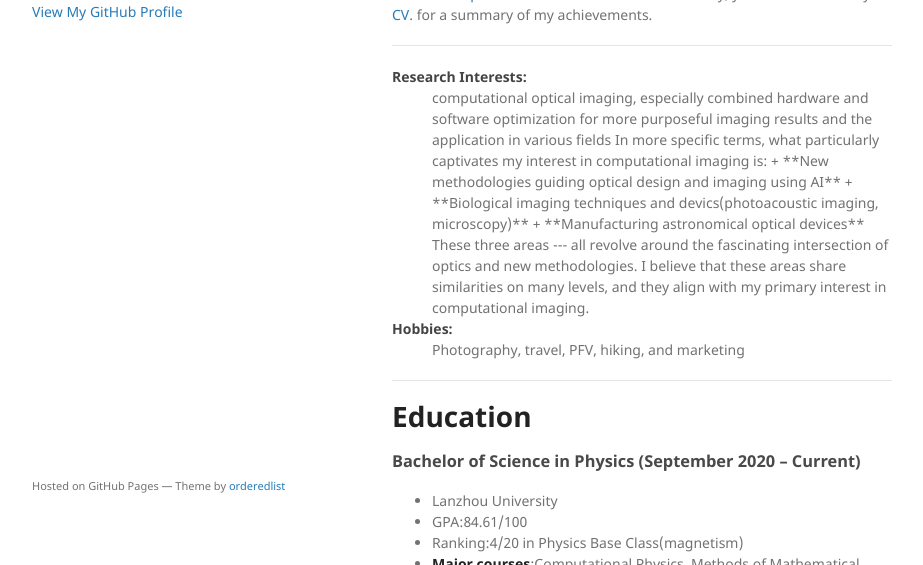
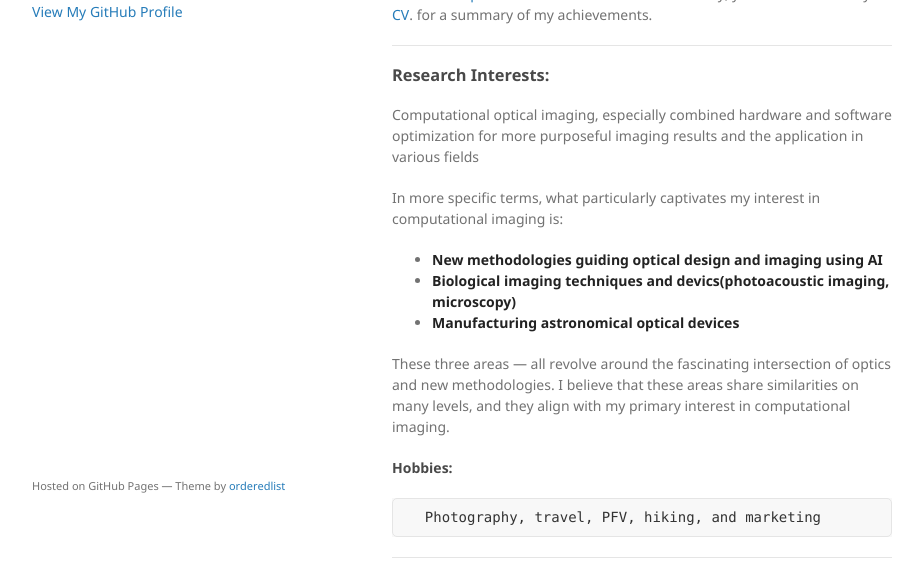
Before and after one commit to alephmembeth/alephmembeth.github.io, a Jekyll site: the page built from index.md, in a window 1280 px wide and 900 px high, cut to the strip 335-900 px from the top of the window. Shown: the whole strip, without its empty margins (178-1101 px from the left). Built offline with Jekyll 4.4.1, drawn with Linux system fonts in a browser that asks for light colours; the repository's description, which GitHub fills in, is left out; our own code applies the rules of GitHub Pages for plain Markdown files; some of the changed lines change nothing that is shown.

Commit message:
Update index.md

```diff
--- a/index.md
+++ b/index.md
@@ -10,9 +10,9 @@ For more detailed information about my academic and research experiences, please
 
 * * *
 
-<dl>
-   <dt>Research Interests:</dt>
-      <dd>computational optical imaging, especially combined hardware and software optimization for more purposeful imaging results and the application in various fields
+
+### Research Interests:
+ Computational optical imaging, especially combined hardware and software optimization for more purposeful imaging results and the application in various fields
 
  In more specific terms, what particularly captivates my interest in computational imaging is:
 + **New methodologies guiding optical design and imaging using AI**
@@ -20,10 +20,10 @@ For more detailed information about my academic and research experiences, please
 + **Manufacturing astronomical optical devices**
 
 These three areas --- all revolve around the fascinating intersection of optics and new methodologies. I believe that these areas share similarities on many levels, and they align with my primary interest in computational imaging.
-</dd>
-   <dt>Hobbies:</dt>
-      <dd>Photography, travel, PFV, hiking, and marketing</dd>
-</dl>
+
+#### Hobbies:
+      Photography, travel, PFV, hiking, and marketing
+
 
 * * *
 
@@ -42,10 +42,8 @@ These three areas --- all revolve around the fascinating intersection of optics
 # Honors and Awards　<a name="HA"></a>
 + **China Undergraduate Physics Tournament(Northwest Region) —(First Prize)**
   + As a contestant (June 2021)
-
 + **China Undergraduate Physics Tournament(Northwest Region) —(Second Prize)**
   + As a team leader (July 2022)
-
 + **Outstanding Student Scholarship**
   + Lanzhou University (September 2022)
 
@@ -91,7 +89,6 @@ ongoing evaluation.
   - Project Progress:After conducting extensive research, I discovered that By selecting appropriate parameters and applying
     adaptive binarization to the database photos, they were successfully classified with a slightly modified SVM, with an accuracy
     rate exceeding 98%
-
 + **Exploration of the nature and causes of candle flame oscillator**
   School of Physical Science and Technology (October 2020 – September 2021)
   - Introduction:In this project, we aim to investigate the coupling conditions and underlying causes of flame oscillations when
```
